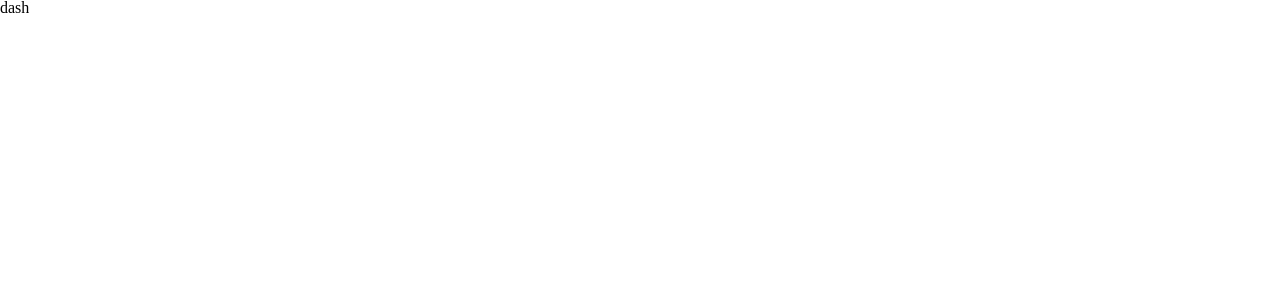
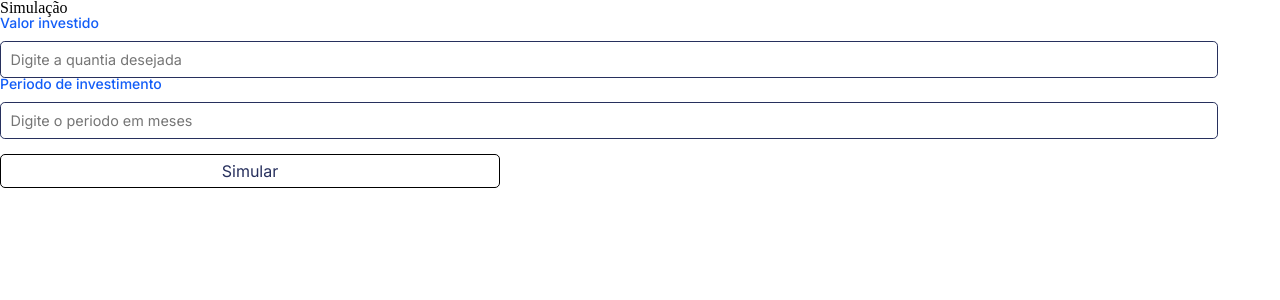
Before and after one commit to alexandrearaujoo/giro-investimentos, a React (Vite) app: page /dashboard in a window 1280 px wide. Shown: the top 300 px of the page. Built offline with nearby package versions, Linux system fonts and the light colour scheme; no server answers.

Commit message:
feat: selic and login provider done

```diff
--- a/src/App.tsx
+++ b/src/App.tsx
@@ -1,7 +1,21 @@
+import { Toaster } from "react-hot-toast";
 import Router from "./routes";
+import theme from "./styles/theme";
 
 const App = () => {
-  return <Router />;
+  return (
+    <>
+      <Toaster
+        toastOptions={{
+          style: {
+            fontFamily: theme.fonts.inter,
+            fontWeight: theme.weigthts.fontWeight500,
+          },
+        }}
+      />
+      <Router />
+    </>
+  );
 };
 
 export default App;
--- a/src/pages/Dashboard/index.tsx
+++ b/src/pages/Dashboard/index.tsx
@@ -1,7 +1,56 @@
-const Dashboard = () => {
-    return (
-        <>dash</>
-    )
+import { useForm } from "react-hook-form";
+import Button from "../../components/Button";
+import { Input } from "../../components/Input";
+import { useSelic } from "../../providers/Selic";
+import { yupResolver } from "@hookform/resolvers/yup";
+import { simulacaoSchema } from "../../schemas";
+
+interface SimulacaoProps {
+  valor_investido: number;
+  periodo: number;
 }
 
-export default Dashboard
+const Dashboard = () => {
+  document.title = "Dashboard";
+  const { calcularEmprestimo, valor } = useSelic();
+
+  const {
+    register,
+    handleSubmit,
+    formState: { errors },
+    reset,
+  } = useForm<SimulacaoProps>({
+    resolver: yupResolver(simulacaoSchema),
+  });
+
+  const onSubmit = (data: SimulacaoProps) => {
+    calcularEmprestimo(data);
+    reset();
+  };
+
+  return (
+    <main>
+      <form onSubmit={handleSubmit(onSubmit)}>
+        <h1>Simulação</h1>
+        <Input
+          label="Valor investido"
+          type="number"
+          placeholder="Digite a quantia desejada"
+          step="0.10"
+          {...register("valor_investido")}
+          error={errors.valor_investido?.message}
+        />
+        <Input
+          label="Periodo de investimento"
+          type="number"
+          placeholder="Digite o periodo em meses"
+          {...register("periodo")}
+          error={errors.periodo?.message}
+        />
+        <Button type="submit">Simular</Button>
+      </form>
+    </main>
+  );
+};
+
+export default Dashboard;
--- a/src/pages/Login/index.tsx
+++ b/src/pages/Login/index.tsx
@@ -4,12 +4,34 @@ import { Main, Form, H1, SectionForm, SectionImg } from "./styles";
 import { FaEye, FaEyeSlash } from "react-icons/fa";
 import { useState } from "react";
 import Button from "../../components/Button";
+import { useForm } from "react-hook-form";
+import { yupResolver } from "@hookform/resolvers/yup";
+import { loginSchema } from "../../schemas";
+import { useLogin } from "../../providers/Login";
+
+interface LoginProps {
+  email: string;
+  password: string;
+}
 
 const Login = () => {
   document.title = "Login";
   const [showPassword, setShowPassord] = useState<boolean>(false);
+  const { login } = useLogin();
 
   const changeType = () => setShowPassord(!showPassword);
+
+  const {
+    register,
+    handleSubmit,
+    formState: { errors },
+  } = useForm<LoginProps>({
+    resolver: yupResolver(loginSchema),
+  });
+
+  const onSubmit = (data: LoginProps) => {
+    login(data);
+  };
 
   return (
     <Main>
@@ -19,15 +41,22 @@ const Login = () => {
         </div>
       </SectionImg>
       <SectionForm>
-        <Form>
+        <Form onSubmit={handleSubmit(onSubmit)}>
           <H1>Login</H1>
-          <Input label="Email" placeholder="Digite seu email" />
+          <Input
+            label="Email"
+            placeholder="Digite seu email"
+            {...register("email")}
+            error={errors.email?.message}
+          />
           <Input
             label="Senha"
             type={showPassword ? "text" : "password"}
             placeholder="Digite sua senha"
             icon={showPassword ? FaEyeSlash : FaEye}
             changeType={changeType}
+            {...register("password")}
+            error={errors.password?.message}
           />
           <Button>Logar</Button>
         </Form>
--- /dev/null
+++ b/src/providers/Login/index.tsx
@@ -0,0 +1,35 @@
+import { createContext, ReactNode, useContext, useState } from "react";
+import toast from "react-hot-toast";
+import { useNavigate } from "react-router-dom";
+
+interface Props {
+  children: ReactNode;
+}
+
+interface User {
+  email: string;
+  password: string;
+}
+
+interface LoginContextData {
+  user: User;
+  login: (data: User) => void;
+}
+
+const LoginContext = createContext<LoginContextData>({} as LoginContextData);
+
+export const LoginProvider = ({ children }: Props) => {
+  const [user, setUser] = useState<User>({} as User);
+
+  const navigate = useNavigate();
+
+  const login = (data: User) => {
+    setUser(data);
+    toast.success("Login efetuado!");
+    navigate("/dashboard");
+  };
+
+  return <LoginContext.Provider value={{login, user}}>{children}</LoginContext.Provider>;
+};
+
+export const useLogin = () => useContext(LoginContext);
--- /dev/null
+++ b/src/providers/Selic/index.tsx
@@ -0,0 +1,65 @@
+import {
+  createContext,
+  ReactNode,
+  useContext,
+  useEffect,
+  useState,
+} from "react";
+import { brasilApi } from "../../services/api";
+
+interface Props {
+  children: ReactNode;
+}
+
+interface ValorSelic {
+  name: string;
+  valor: number;
+}
+
+interface EmprestimoProps {
+  valor_investido: number;
+  periodo: number;
+}
+
+interface SelicContextData {
+  valorSelic: ValorSelic;
+  valor: number;
+  getValue: () => Promise<void>;
+  calcularEmprestimo: (data: EmprestimoProps) => void;
+}
+
+const SelicContext = createContext<SelicContextData>({} as SelicContextData);
+
+export const SelicProvider = ({ children }: Props) => {
+  const [valorSelic, setValorSelic] = useState<ValorSelic>({} as ValorSelic);
+  const [valor, setValor] = useState<number>(0);
+
+  useEffect(() => {
+    getValue();
+  }, []);
+
+  const getValue = async () => {
+    const { data } = await brasilApi.get("/Selic");
+    setValorSelic(data);
+  };
+
+  const calcularEmprestimo = (data: EmprestimoProps) => {
+    const { valor } = valorSelic;
+    const { periodo, valor_investido } = data;
+
+    const resultado =
+      valor_investido * ((valor / 12) * periodo) + valor_investido;
+
+    setValor(resultado);
+  };
+
+  return (
+    <SelicContext.Provider
+      value={{ valorSelic, valor, getValue, calcularEmprestimo }}
+    >
+      {children}
+    </SelicContext.Provider>
+  );
+};
+
+export const useSelic = () => useContext(SelicContext);
--- a/src/providers/index.tsx
+++ b/src/providers/index.tsx
@@ -1,11 +1,17 @@
 import { ReactNode } from "react";
+import { LoginProvider } from "./Login";
+import { SelicProvider } from "./Selic";
 
 interface Props {
   children: ReactNode;
 }
 
 const AppProvider = ({ children }: Props) => {
-  return <>{children}</>;
+  return (
+    <LoginProvider>
+      <SelicProvider>{children}</SelicProvider>
+    </LoginProvider>
+  );
 };
 
 export default AppProvider;
--- /dev/null
+++ b/src/schemas/index.ts
@@ -0,0 +1,22 @@
+import * as yup from "yup";
+
+export const loginSchema = yup.object().shape({
+  email: yup
+    .string()
+    .email("Formato de email invalido")
+    .required("Campo obrigatório"),
+  password: yup.string().required("Campo obrigatório"),
+});
+
+export const simulacaoSchema = yup.object().shape({
+  valor_investido: yup
+    .number()
+    .min(1, "Digite um valor acima de 0")
+    .required("Campo obrigatório")
+    .typeError("Deve ser um número"),
+  periodo: yup
+    .number()
+    .min(1, "Digite um valor acima de 0")
+    .required("Campo obrigatório")
+    .typeError("Deve ser um número"),
+});
--- /dev/null
+++ b/src/services/api.ts
@@ -0,0 +1,5 @@
+import axios from "axios";
+
+export const brasilApi = axios.create({
+  baseURL: "https://brasilapi.com.br/api/taxas/v1",
+});
```
